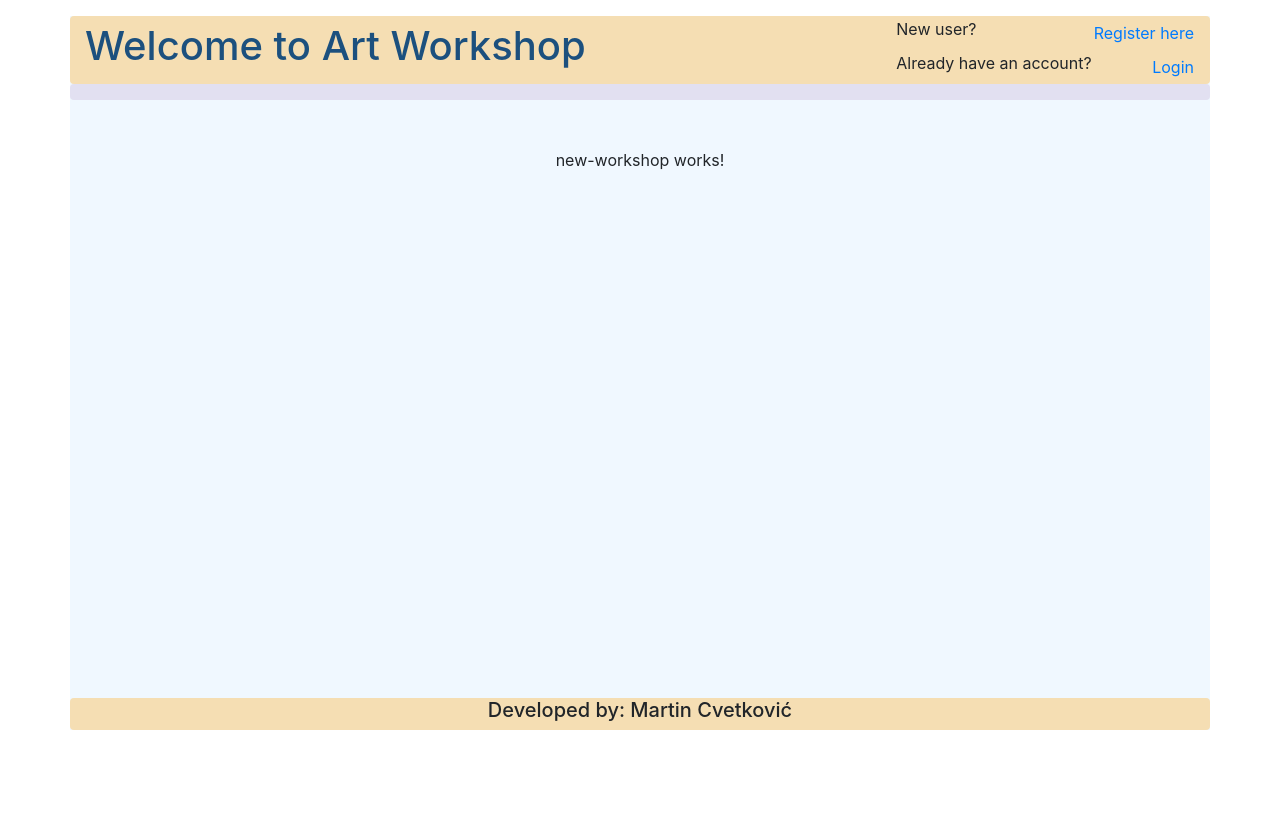
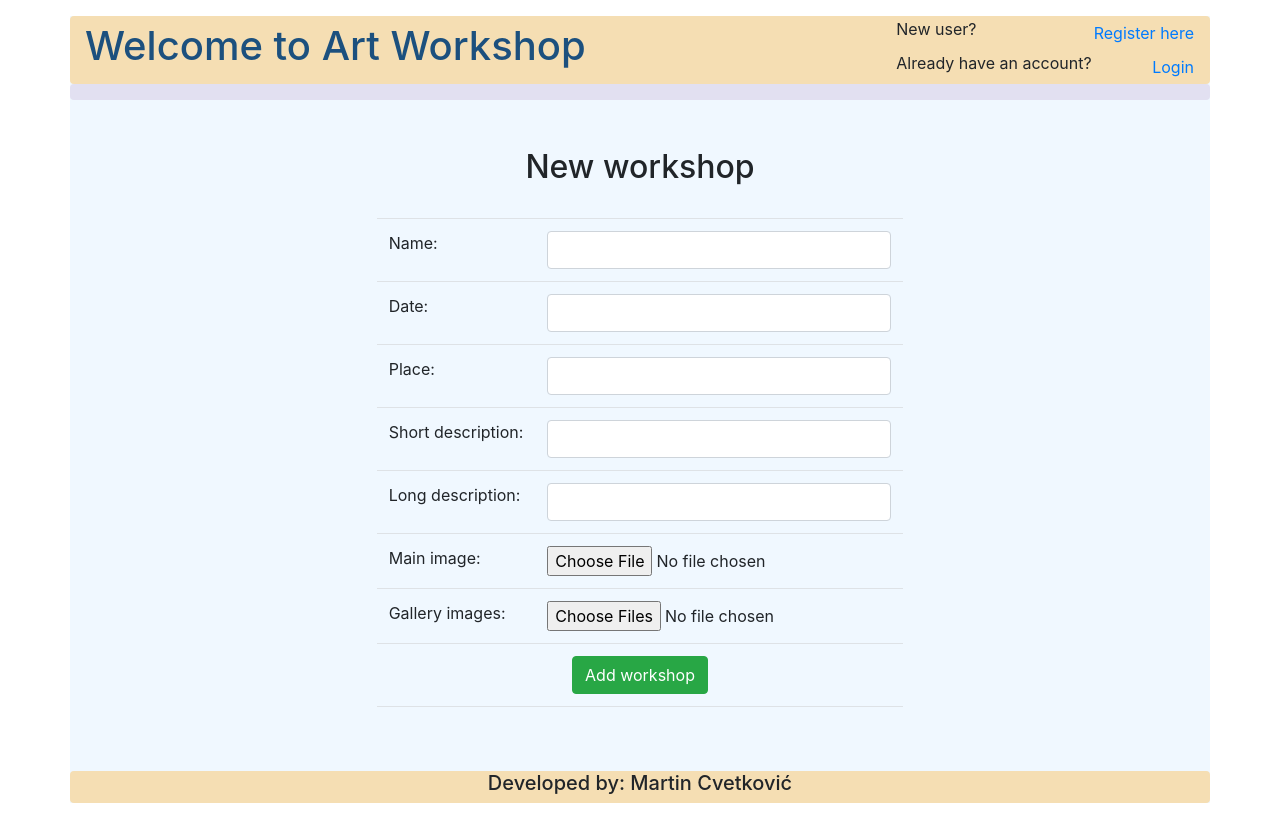
Before and after one commit to MartinCvetkovic/Internet-Application-Art-Workshop, an Angular app in the folder frontend/: page /newWorkshop in a window 1280 px wide. Built offline with nearby package versions, Linux system fonts and the light colour scheme.

Commit message:
New workshop front looks done

```diff
--- a/frontend/src/app/new-workshop/new-workshop.component.html
+++ b/frontend/src/app/new-workshop/new-workshop.component.html
@@ -1 +1,55 @@
-<p>new-workshop works!</p>
+<div class="d-flex justify-content-center">
+    <h2>New workshop</h2>
+</div>
+<br>
+<form>
+    <table class="table">
+        <tr>
+            <td>Name:</td>
+            <td><input type="text" class="form-control" name="name" [(ngModel)]="name"></td>
+        </tr>
+        <tr>
+            <td>Date:</td>
+            <td><input type="text" class="form-control" name="date" [(ngModel)]="date"></td>
+        </tr>
+        <tr>
+            <td>Place:</td>
+            <td><input type="text" class="form-control" name="place" [(ngModel)]="place"></td>
+        </tr>
+        <tr>
+            <td>Short description:</td>
+            <td><input type="text" class="form-control" name="short_description" [(ngModel)]="short_description"></td>
+        </tr>
+        <tr>
+            <td>Long description:</td>
+            <td><input type="text" class="form-control" name="long_description" [(ngModel)]="long_description"></td>
+        </tr>
+        <tr>
+            <td>Main image:</td>
+            <td>
+                <input type="file" name="main_img" [(ngModel)]="main_img" (change)="fileChangeEvent($event)">
+            </td>
+        </tr>
+        <tr>
+            <td>Gallery images:</td>
+            <td>
+                <input type="file" id="gallery_images" name="gallery_images" [(ngModel)]="gallery_images"
+                    (change)="fileChangeEvent($event)" multiple>
+            </td>
+        </tr>
+        <tr>
+            <td colspan="2">
+                <div class="d-flex justify-content-center">
+                    <button class="btn btn-success" (click)="addWorkshop()">Add workshop</button>
+                </div>
+            </td>
+        </tr>
+        <tr>
+            <td colspan="2" class="text-center">
+                <label class="error">{{errorMessage}}</label>
+                <label class="error">{{imageError}}</label>
+                <label class="success">{{successInfo}}</label>
+            </td>
+        </tr>
+    </table>
+</form>
--- a/frontend/src/app/new-workshop/new-workshop.component.ts
+++ b/frontend/src/app/new-workshop/new-workshop.component.ts
@@ -10,6 +10,50 @@ export class NewWorkshopComponent implements OnInit {
   constructor() { }
 
   ngOnInit(): void {
+    this.user = JSON.parse(localStorage.getItem('user'));
+
+    this.imageError = null;
   }
 
+  name: string;
+  date: string;
+  place: string;
+  short_description: string;
+  long_description: string;
+  main_img: string;
+  gallery_images: string[];
+
+  imageError: string;
+  successInfo: string;
+  errorMessage: string;
+
+  user: Object;
+
+
+  fileChangeEvent(fileInput: any) {
+    this.imageError = null;
+    this.successInfo = null;
+    if (fileInput.target.files && fileInput.target.files[0]) {
+      if (!['image/png', 'image/jpg', 'image/jpeg'].includes(fileInput.target.files[0].type)) {
+        this.imageError = 'Only JPG and PNG images are allowed.';
+        return;
+      }
+
+      let reader = new FileReader();
+      reader.onload = (e: any) => {
+        let image = new Image();
+        image.src = e.target.result;
+        image.onload = rs => {
+          this.main_img = e.target.result;
+          console.log(this.main_img)
+        };
+      };
+
+      reader.readAsDataURL(fileInput.target.files[0]);
+    }
+  }
+
+  addWorkshop() {
+
+  }
 }
```
